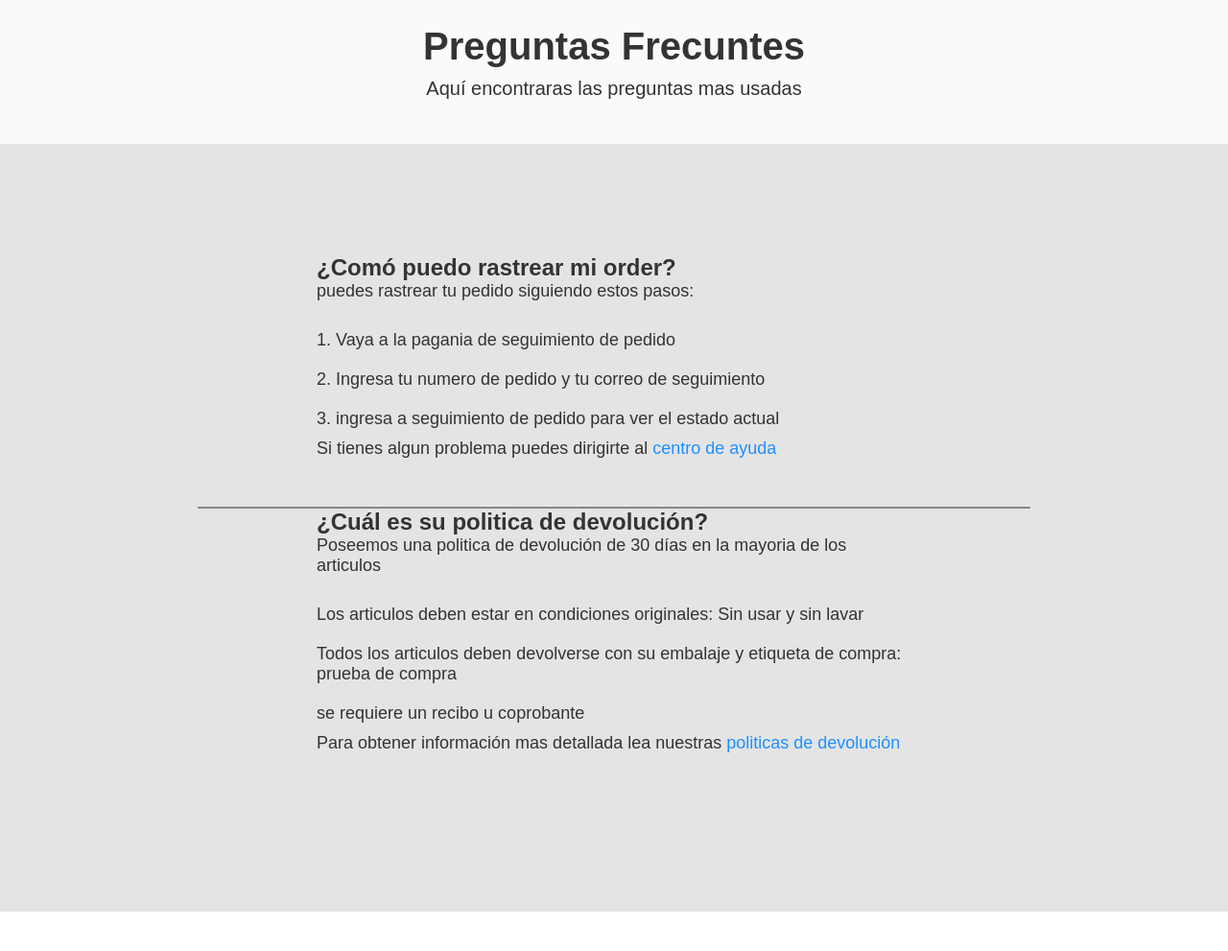
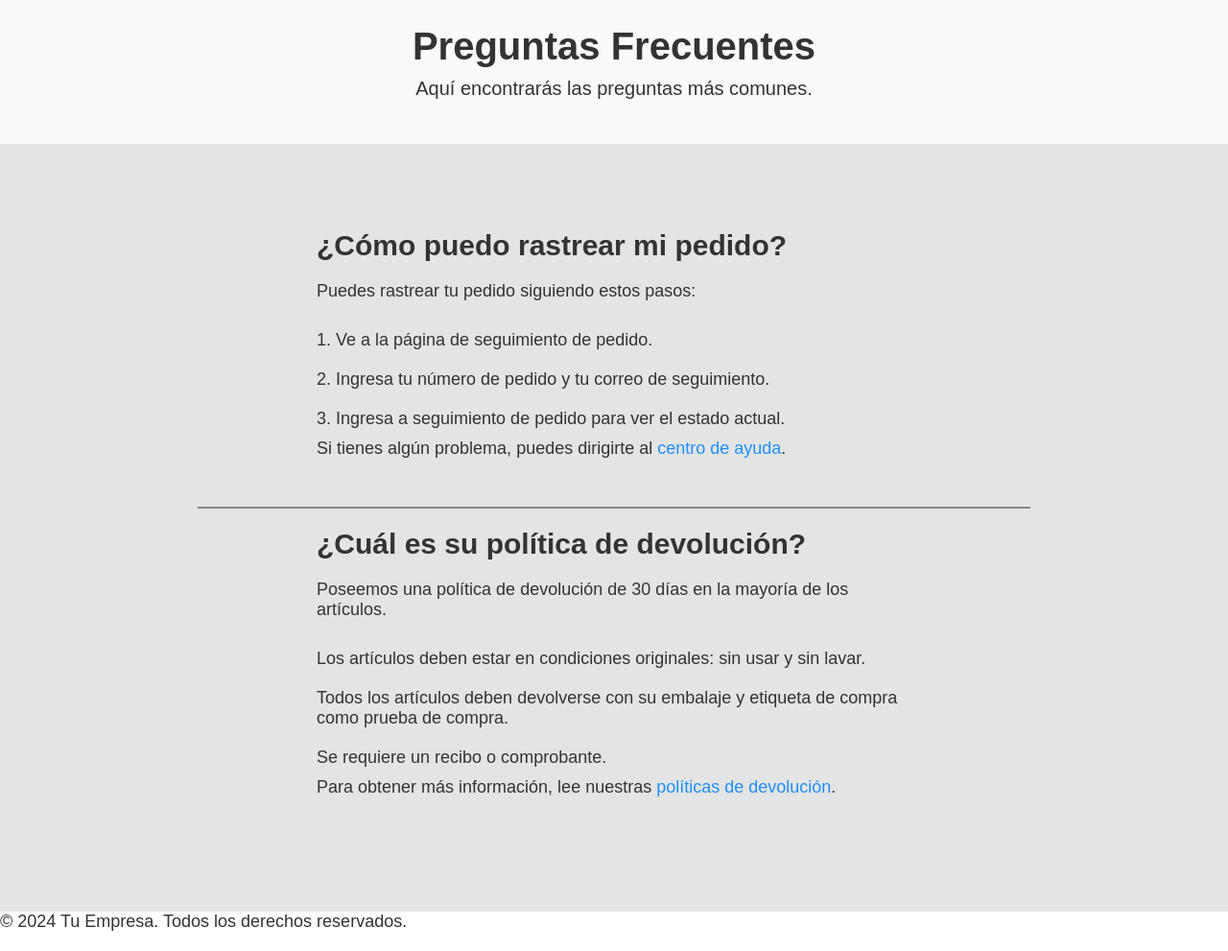
Before and after one commit to aventuraslis/Desafios-web-devchallange, a plain HTML site: page index.html in a window 1280 px wide. Shown: the whole page at 96% size. Before the commit the page ends 950 px from the top, so only its background shows below. Drawn offline with Linux system fonts and the light colour scheme.

Commit message:
index.html

```diff
--- a/index.html
+++ b/index.html
@@ -1,44 +1,45 @@
 <!DOCTYPE html>
-<html lang="en">
+<html lang="es">
 <head>
     <meta charset="UTF-8">
     <meta name="viewport" content="width=device-width, initial-scale=1.0">
-    <title>Preguntas</title>
+    <title>Preguntas Frecuentes</title>
     <link rel="stylesheet" href="styles.css">
 </head>
 <body>
     <section id="encabezado">
         <header>
-            <h1 id="titulo">
-                Preguntas Frecuntes
-            </h1>
-            <p class="detalle">
-                Aquí encontraras las preguntas mas usadas
-            </p>
+            <h1 id="titulo">Preguntas Frecuentes</h1>
+            <p class="detalle">Aquí encontrarás las preguntas más comunes.</p>
         </header>
     </section>
+
     <section id="preguntas">
         <div class="contenedor">
-        <h1 id="primera">¿Comó puedo rastrear mi order?</h1>
-       <p>puedes rastrear tu pedido siguiendo estos pasos:</p>
+            <h2 id="primera">¿Cómo puedo rastrear mi pedido?</h2>
+            <p>Puedes rastrear tu pedido siguiendo estos pasos:</p>
             <ul>
-        <li>1. Vaya a la pagania de seguimiento de pedido</li>
-        <li>2. Ingresa tu numero de pedido y tu correo de seguimiento</li>
-        <li>3. ingresa a seguimiento de pedido para ver el estado actual</li>
+                <li>1. Ve a la página de seguimiento de pedido.</li>
+                <li>2. Ingresa tu número de pedido y tu correo de seguimiento.</li>
+                <li>3. Ingresa a seguimiento de pedido para ver el estado actual.</li>
             </ul>
-       <p>Si tienes algun problema puedes dirigirte al <a href="#">centro de ayuda</a></p>
+            <p>Si tienes algún problema, puedes dirigirte al <a href="#">centro de ayuda</a>.</p>
         </div>
         <hr>
         <div class="contenedor">
-        <h1 id="segunda">¿Cuál es su politica de devolución?</h1>
-       <p>Poseemos una politica de devolución de 30 días en la mayoria de los articulos</p>
+            <h2 id="segunda">¿Cuál es su política de devolución?</h2>
+            <p>Poseemos una política de devolución de 30 días en la mayoría de los artículos.</p>
             <ul>
-        <li>Los articulos deben estar en condiciones originales: Sin usar y sin lavar</li>
-        <li>Todos los articulos deben devolverse con su embalaje y etiqueta de compra: prueba de compra</li>
-        <li>se requiere un recibo u coprobante</li>
+                <li>Los artículos deben estar en condiciones originales: sin usar y sin lavar.</li>
+                <li>Todos los artículos deben devolverse con su embalaje y etiqueta de compra como prueba de compra.</li>
+                <li>Se requiere un recibo o comprobante.</li>
             </ul>
-       <p>Para obtener información mas detallada lea nuestras <a href="#">politicas de devolución</a></p>
+            <p>Para obtener más información, lee nuestras <a href="#">políticas de devolución</a>.</p>
         </div>
     </section>
+
+    <footer>
+        <p>&copy; 2024 Tu Empresa. Todos los derechos reservados.</p>
+    </footer>
 </body>
 </html>
```
Lines whose indentation alone changed are shown as unchanged.
